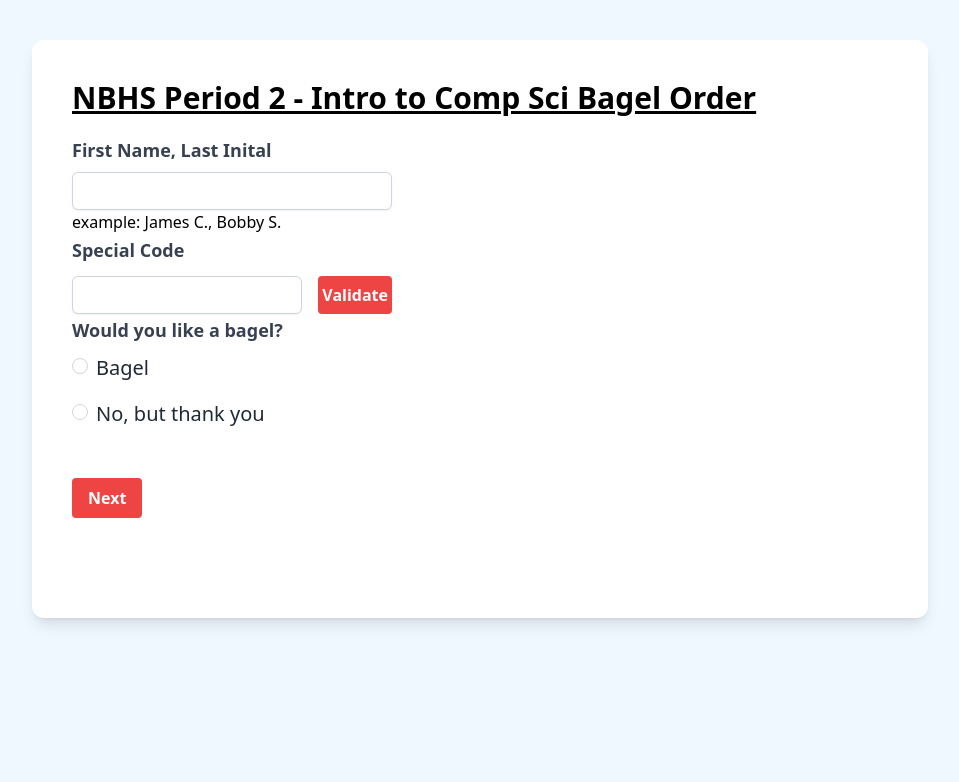
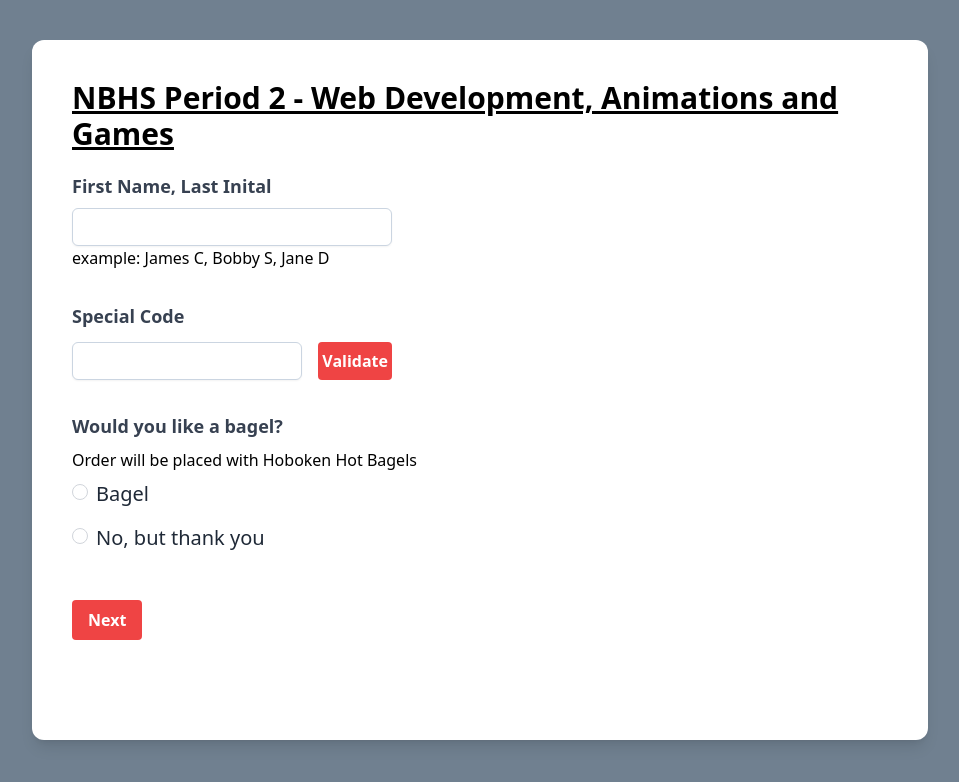
Before and after one commit to jlcalvano/north-bergen-cs-bagels, a React (Create React App) app: page / in a window 1280 px wide. Shown: the top 782 px of the page, without its empty margins (160-1119 px from the left). Built offline with nearby package versions, Linux system fonts and the light colour scheme.

Commit message:
style changes

```diff
--- a/src/App.js
+++ b/src/App.js
@@ -128,7 +128,7 @@
   return (
   <>
   <div className="container bg-white shadow-lg mx-auto w-full max-w-4xl px-10 bg-slate-100 rounded-xl py-10 mt-10">
-     <h1 className="text-3xl font-bold underline">NBHS Period 2 - Intro to Comp Sci Bagel Order</h1>
+     <h1 className="text-3xl font-bold underline">NBHS Period 2 - Web Development, Animations and Games</h1>
           <Formik
              initialValues={{ name: '',passcode: '', docId: '', bagel:'', bagelType:'', spreadType:'',demoType:''}}
              onSubmit={_handleSubmit}
--- a/src/components/Bagel.js
+++ b/src/components/Bagel.js
@@ -8,7 +8,7 @@ export default function Bagel(values) {
         <div className="flex-col space-y-10 ">
             <div>
               <label className="block text-gray-700 text-lg font-bold mb-2">Type of Bagel</label>
-              <Field as="select" name="bagelType" className="inline-flex justify-center w-full rounded-md border border-gray-300 shadow-sm px-4 py-2 bg-white text-sm font-medium text-gray-700 hover:bg-gray-50 focus:outline-none focus:ring-2 focus:ring-offset-2 focus:ring-offset-gray-100 focus:ring-indigo-500" aria-label="Default select example">
+              <Field as="select" name="bagelType" className="inline-flex justify-center w-full rounded-md border border-gray-300 shadow-sm px-4 py-2 bg-white text-sm font-medium text-gray-700 hover:bg-gray-50 focus:outline-none focus:ring-2 focus:ring-offset-2 focus:ring-offset-gray-100 focus:ring-red-500" aria-label="Default select example">
                   <option defaultValue>Select an option</option>
                   <option>Plain</option>
                   <option>Egg</option>
@@ -19,7 +19,7 @@ export default function Bagel(values) {
             </div>
             <div>
               <label className="block text-gray-700 text-lg font-bold mb-2">Type of Spread</label>
-              <Field as="select" name="spreadType" className="inline-flex justify-center w-full rounded-md border border-gray-300 shadow-sm px-4 py-2 bg-white text-sm font-medium text-gray-700 hover:bg-gray-50 focus:outline-none focus:ring-2 focus:ring-offset-2 focus:ring-offset-gray-100 focus:ring-indigo-500" aria-label="Default select example">
+              <Field as="select" name="spreadType" className="inline-flex justify-center w-full rounded-md border border-gray-300 shadow-sm px-4 py-2 bg-white text-sm font-medium text-gray-700 hover:bg-gray-50 focus:outline-none focus:ring-2 focus:ring-offset-2 focus:ring-offset-gray-100 focus:ring-red-500" aria-label="Default select example">
                   <option defaultValue>Select an option</option>
                   <option>Cream Cheese</option>
                   <option>Butter</option>
--- a/src/components/DemoQuestionnaire.js
+++ b/src/components/DemoQuestionnaire.js
@@ -7,19 +7,19 @@ export default function DemoQuestionnaire(values) {
 
         <label className="block text-gray-700 text-lg font-bold mb-2">What would you rather see?</label>
         <div className="form-check py-2">
-            <Field className="form-check-input appearance-none rounded-full h-4 w-4 border border-gray-300 bg-white checked:bg-blue-600 checked:border-blue-600 focus:outline-none transition duration-200 mt-1 align-top bg-no-repeat bg-center bg-contain float-left mr-2 cursor-pointer" type="radio" name="demoType" value="Phone Text Bot"/>
+            <Field className="form-check-input appearance-none rounded-full h-4 w-4 border border-gray-300 bg-white checked:bg-red-600 checked:border-red-600 focus:outline-none transition duration-200 mt-1 align-top bg-no-repeat bg-center bg-contain float-left mr-2 cursor-pointer" type="radio" name="demoType" value="Phone Text Bot"/>
             <label className="form-check-label inline-block text-gray-800 text-xl">
               Text Message Bot (Twilio API)
             </label>
         </div>
         <div className="form-check py-2">
-            <Field className="form-check-input appearance-none rounded-full h-4 w-4 border border-gray-300 bg-white checked:bg-blue-600 checked:border-blue-600 focus:outline-none transition duration-200 mt-1 align-top bg-no-repeat bg-center bg-contain float-left mr-2 cursor-pointer" type="radio" name="demoType" value="Domino's Pizza Ordering Bot" />
+            <Field className="form-check-input appearance-none rounded-full h-4 w-4 border border-gray-300 bg-white checked:bg-red-600 checked:border-red-600 focus:outline-none transition duration-200 mt-1 align-top bg-no-repeat bg-center bg-contain float-left mr-2 cursor-pointer" type="radio" name="demoType" value="Domino's Pizza Ordering Bot" />
             <label className="form-check-label inline-block text-gray-800 text-xl" >
               Domino's Pizza Ordering Bot (Domino's API)
             </label>
         </div>
         <div className="form-check py-2">
-            <Field className="form-check-input appearance-none rounded-full h-4 w-4 border border-gray-300 bg-white checked:bg-blue-600 checked:border-blue-600 focus:outline-none transition duration-200 mt-1 align-top bg-no-repeat bg-center bg-contain float-left mr-2 cursor-pointer" type="radio" name="demoType" value="Instagram Like Bot" />
+            <Field className="form-check-input appearance-none rounded-full h-4 w-4 border border-gray-300 bg-white checked:bg-red-600 checked:border-red-600 focus:outline-none transition duration-200 mt-1 align-top bg-no-repeat bg-center bg-contain float-left mr-2 cursor-pointer" type="radio" name="demoType" value="Instagram Like Bot" />
             <label className="form-check-label inline-block text-gray-800 text-xl" >
               Instagram Like Bot (Webscraping)
             </label>
--- a/src/components/Info.js
+++ b/src/components/Info.js
@@ -24,38 +24,40 @@ export default function Info(values) {
   return (
 
     <React.Fragment>
-    <div className="space-y-0.5">
+    <div className="space-y-8">
       <div className="w-full max-w-xs">
           <label className="block text-gray-700 text-lg font-bold mb-2">First Name, Last Inital</label>
           <Field type="text" className="mt-1 px-3 py-2 bg-white border shadow-sm border-slate-300 placeholder-slate-400 focus:outline-none focus:border-sky-500 focus:ring-sky-500 block w-full rounded-md sm:text-sm focus:ring-1" name="name" aria-describedby="nameHelp" />
-          <div id="nameHelp" className="form-text">example: James C., Bobby S.</div>
+          <div id="nameHelp" className="form-text">example: James C, Bobby S, Jane D</div>
           <div className="text-red-600">{values.errors.name }</div>
       </div>
       <div className="max-w-xs">
           <label className="block text-gray-700 text-lg font-bold mb-2">Special Code</label>
           <div className="flex flex-row space-x-4">
             <Field type="text" className="mt-1 px-3 py-2 bg-white border shadow-sm border-slate-300 placeholder-slate-400 focus:outline-none focus:border-red-500 focus:ring-sky-500 block w-full rounded-md sm:text-sm focus:ring-1" name="passcode" aria-label="code" aria-describedby="basic-addon2" />
-            <button type="button" className="mt-1 border-red-30 bg-red-500 hover:bg-red-700 text-white font-bold py-1 px-1 rounded" onClick={()=> getData(values.props.passcode).then(res => {
+            <button type="button" className="mt-1 border-red-30 bg-red-500 hover:bg-red-700 text-white font-bold py-1 px-1 rounded" onClick={()=> getData(values.values.passcode).then(res => {
             alert(res);})}>Validate</button>
           </div>
           <div className="text-red-600">{values.errors.passcode}</div>
       </div>
-
+        <div>
           <label className="block text-gray-700 text-lg font-bold mb-2">Would you like a bagel?</label>
+          <div>Order will be placed with <a rel="noreferrer" className ="font-medium hover:underline" href="https://www.hobokenhotbagels.com/" target="_blank">Hoboken Hot Bagels</a> </div>
           <div className="form-check py-2">
-          <Field className="form-check-input appearance-none rounded-full h-4 w-4 border border-gray-300 bg-white checked:bg-blue-600 checked:border-blue-600 focus:outline-none transition duration-200 mt-1 align-top bg-no-repeat bg-center bg-contain float-left mr-2 cursor-pointer" type="radio" name="bagel" value="Yes" />
+              <Field className="form-check-input appearance-none rounded-full h-4 w-4 border border-gray-300 bg-white checked:bg-red-600 checked:border-red-600 focus:outline-none transition duration-200 mt-1 align-top bg-no-repeat bg-center bg-contain float-left mr-2 cursor-pointer" type="radio" name="bagel" value="Yes" />
               <label className="form-check-label inline-block text-gray-800 text-xl">
                 Bagel
               </label>
           </div>
           <div className="form-check py-2">
-          <Field className="form-check-input appearance-none rounded-full h-4 w-4 border border-gray-300 bg-white checked:bg-blue-600 checked:border-blue-600 focus:outline-none transition duration-200 mt-1 align-top bg-no-repeat bg-center bg-contain float-left mr-2 cursor-pointer" type="radio" name="bagel" value="No" />
+              <Field className="form-check-input appearance-none rounded-full h-4 w-4 border border-gray-300 bg-white checked:bg-red-600 checked:border-red-600 focus:outline-none transition duration-200 mt-1 align-top bg-no-repeat bg-center bg-contain float-left mr-2 cursor-pointer" type="radio" name="bagel" value="No" />
               <label className="form-check-label inline-block text-gray-800 text-xl">
                 No, but thank you
               </label>
         </div>
         <div className="text-red-600">{values.errors.bagel}</div>
       </div>
+    </div>
   </React.Fragment>
   )
 }
--- a/src/index.css
+++ b/src/index.css
@@ -9,5 +9,5 @@ button:focus {
   }
 
 body {
-  background-color:aliceblue;
+  background-color:slategrey;
 }
--- a/src/validations.js
+++ b/src/validations.js
@@ -3,7 +3,7 @@ import * as Yup from 'yup';
 export default [Yup.object().shape({
     name: Yup.string()
       .min(2, 'Too Short!')
-      .matches(/^.*\s\w.$/, 'First Name, Last Inital')
+      .matches(/^.*\s[a-zA-Z]{1}$/, 'First Name, Last Inital')
       .max(50, 'Too Long!')
       .required('Required'),
     passcode: Yup.string()
```
Lines whose indentation alone changed are shown as unchanged.
